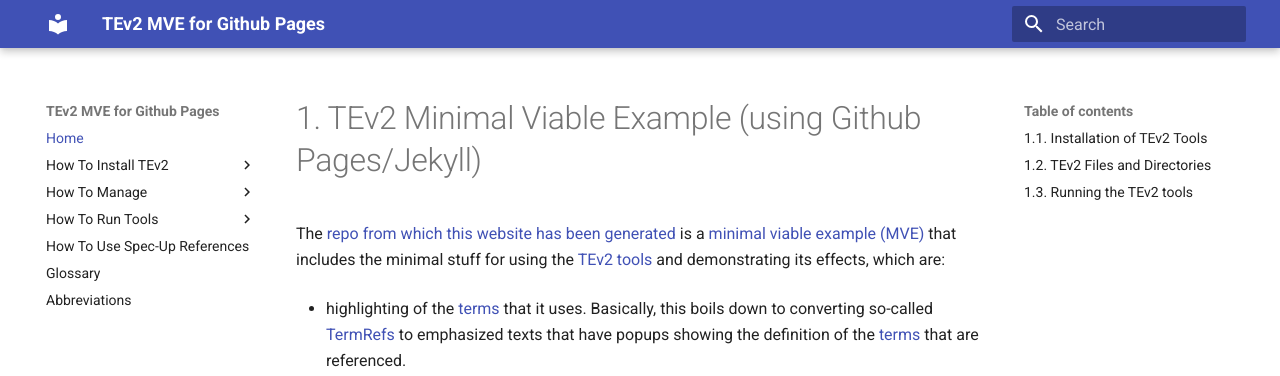
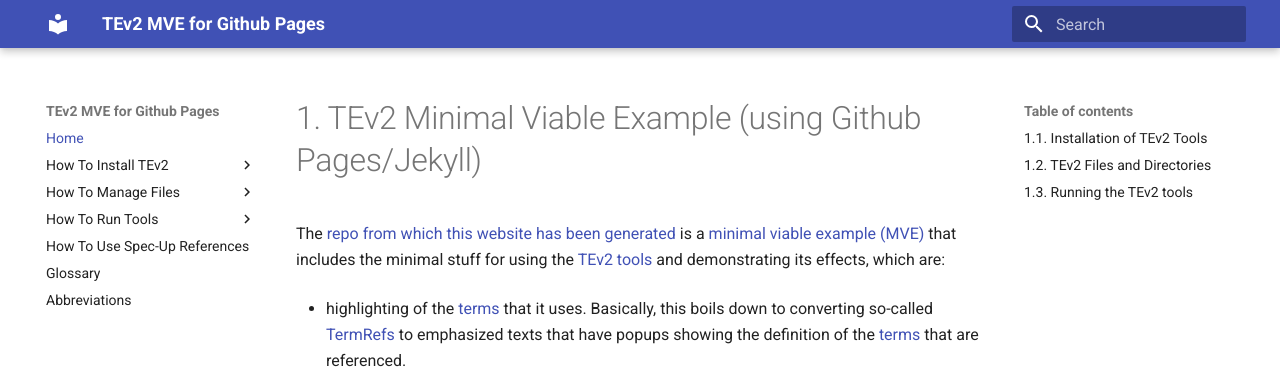
Before and after one commit to tno-terminology-design/tev2-mve, an MkDocs documentation site: the page built from docs/index.md, in a window 1280 px wide. Shown: the top 376 px of the page. Built offline with MkDocs 1.6.1 and Material for MkDocs 9.7.7, drawn with Linux system fonts in a browser that asks for light colours.

Commit message:
update mkdocs.yml
Signed-off-by: Rieks <RieksJ@users.noreply.github.com>

```diff
--- a/mkdocs.yml
+++ b/mkdocs.yml
@@ -6,7 +6,7 @@ nav:
   - How To Install TEv2:
     - Locally: how-to/install-tev2-tools-locally.md
     - In GitHub Actions: how-to/add-tev2-tools-to-actions-script.md
-  - How To Manage:
+  - How To Manage Files:
     - The SAF: how-to/saf.md
     - Config files: how-to/config-files.md
     - Terms and Definitions: how-to/curated-texts.md
```
